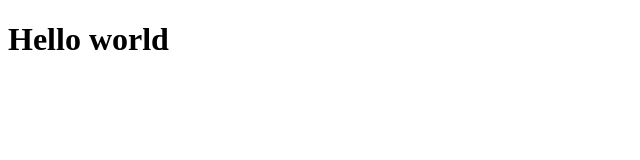
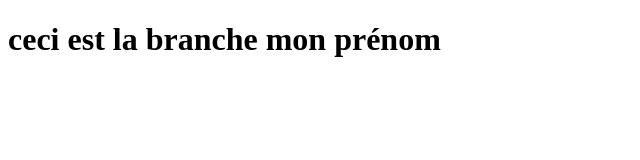
Before and after one commit to perljustine/exo_final_git_justine, a plain HTML site: page git_exo_final/index.html in a window 1280 px wide. Shown: the whole page, without its empty margins (0-640 px from the left). Drawn offline with Linux system fonts and the light colour scheme.

Commit message:
changement du contenu du h1 par 'ceci est la branche prénom'

```diff
--- a/git_exo_final/index.html
+++ b/git_exo_final/index.html
@@ -6,6 +6,6 @@
     <title>Document</title>
 </head>
 <body>
-    <h1>Hello world</h1>
+    <h1>ceci est la branche mon prénom</h1>
 </body>
 </html>
```
